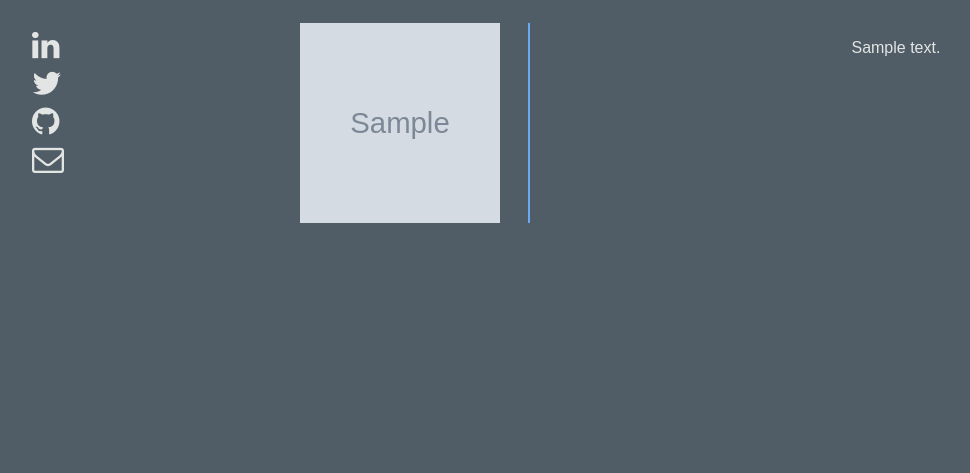
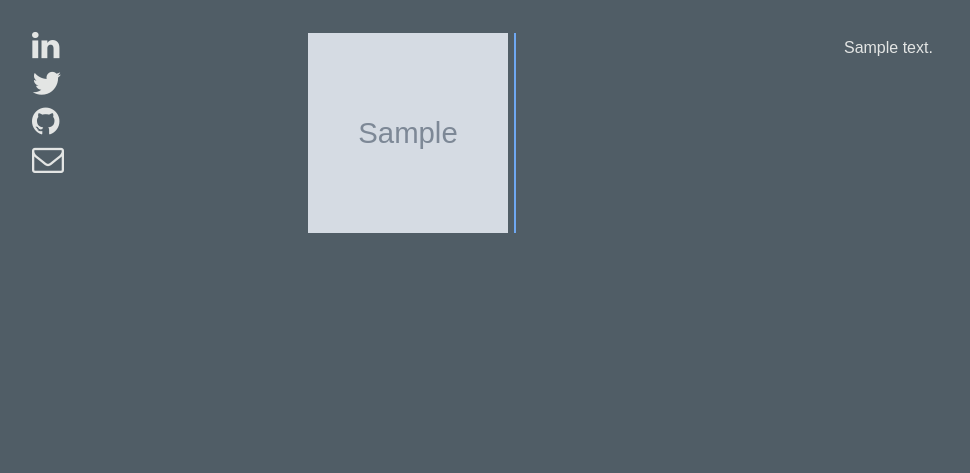
Before and after one commit to jmcclena94/django-portfolio, a Django app: page /about/ in a window 1280 px wide. Shown: the part 112-585 px from the top of the page, without its empty margins (32-1002 px from the left). Run offline with Django 3.2, Linux system fonts and the light colour scheme; tables that the repository leaves empty hold one stand-in row (values such as "Sample post"); grey boxes marked "Sample" are stand-in pictures; some web fonts are replaced.

Commit message:
updated about stylings

```diff
--- a/portfolio/portfolio/templates/about.html
+++ b/portfolio/portfolio/templates/about.html
@@ -2,7 +2,9 @@
 {% block content %}
 <div class="flex about">
     {% for about in object_list %}
-    <img src="{{ about.profilepic.url }}" />
+    <div class="aboutpic">
+        <img src="{{ about.profilepic.url }}" />
+    </div>
     <p>{{ about.aboutme }}</p>
     {% endfor %}
 </div>
--- a/portfolio/static/modules.css
+++ b/portfolio/static/modules.css
@@ -29,11 +29,14 @@
 
 .about {
   justify-content: space-around; }
-  .about img {
+  .about .aboutpic {
     width: 200px;
-    height: 200px;
-    border-right: 2px solid #6FA8F2;
-    padding-right: 3%; }
+    height: 200px; }
+    .about .aboutpic img {
+      width: 200px;
+      height: 200px;
+      border-right: 2px solid #6FA8F2;
+      padding-right: 3%; }
   .about p {
     padding-left: 3%; }
 
```
